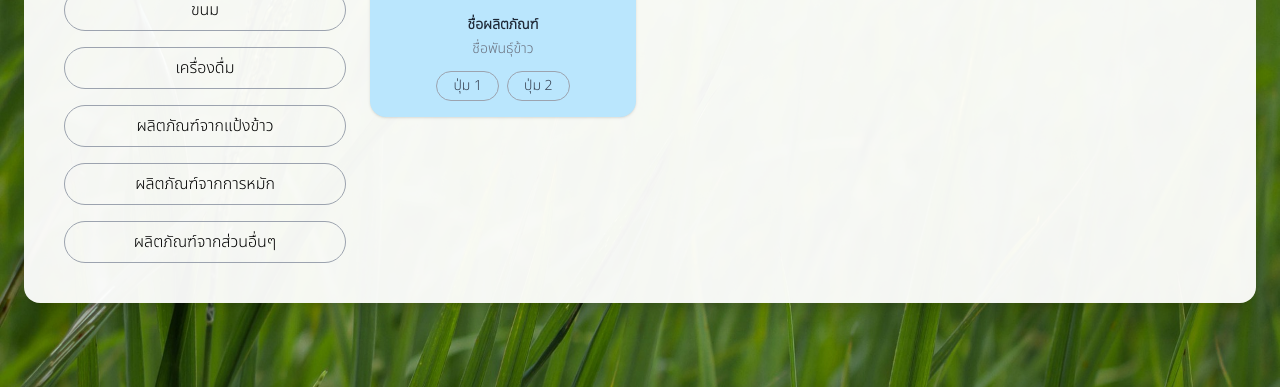
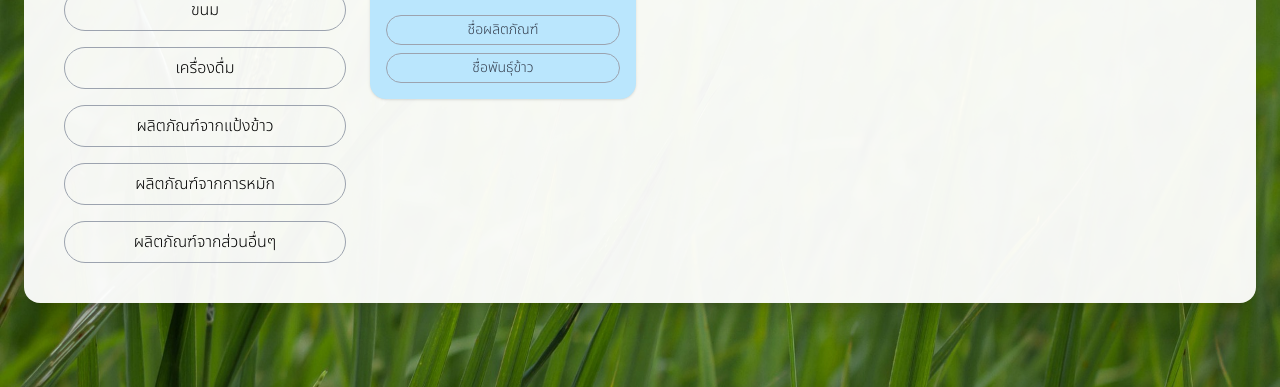
Before and after one commit to pratchayapol/Rice_product, a PHP site: page /user/product_food in a window 1280 px wide. Shown: the part 413-800 px from the top of the page. Run offline with PHP 8.4, Linux system fonts and the light colour scheme; the visitor is signed in with stand-in values (Sample User, id 1); some libraries are stand-ins or nearby versions.

Commit message:
แปอ

```diff
--- a/src/user/product_food.php
+++ b/src/user/product_food.php
@@ -71,17 +71,21 @@ if (!isset($_SESSION['logged_in']) || $_SESSION['logged_in'] !== true) {
 
                             <!-- Card 1 -->
                             <div class="bg-sky-200 rounded-2xl shadow p-4 flex flex-col items-center">
-                                <img src="URL_ของภาพสินค้า" alt="ภาพผลิตภัณท์"
+                                <img src="URL_ของภาพสินค้า" alt="ภาพผลิตภัณฑ์"
                                     class="rounded-xl mb-4 w-full aspect-[4/3] object-cover" />
-                                <p class="text-gray-800 font-semibold text-sm mb-1">ชื่อผลิตภัณฑ์</p>
-                                <p class="text-gray-500 text-sm mb-3">ชื่อพันธุ์ข้าว</p>
-                                <div class="flex gap-2">
+
+                                <div class="flex flex-col gap-2 w-full">
                                     <button
-                                        class="px-4 py-1 rounded-full border border-gray-400 text-sm text-gray-700 hover:bg-gray-100">ปุ่ม 1</button>
+                                        class="w-full px-4 py-1 rounded-full border border-gray-400 text-sm text-gray-700 hover:bg-gray-100">
+                                        ชื่อผลิตภัณฑ์
+                                    </button>
                                     <button
-                                        class="px-4 py-1 rounded-full border border-gray-400 text-sm text-gray-700 hover:bg-gray-100">ปุ่ม 2</button>
+                                        class="w-full px-4 py-1 rounded-full border border-gray-400 text-sm text-gray-700 hover:bg-gray-100">
+                                        ชื่อพันธุ์ข้าว
+                                    </button>
                                 </div>
                             </div>
+
 
                             <!-- เพิ่ม Card ต่อได้เรื่อย ๆ -->
                         </div>
```
